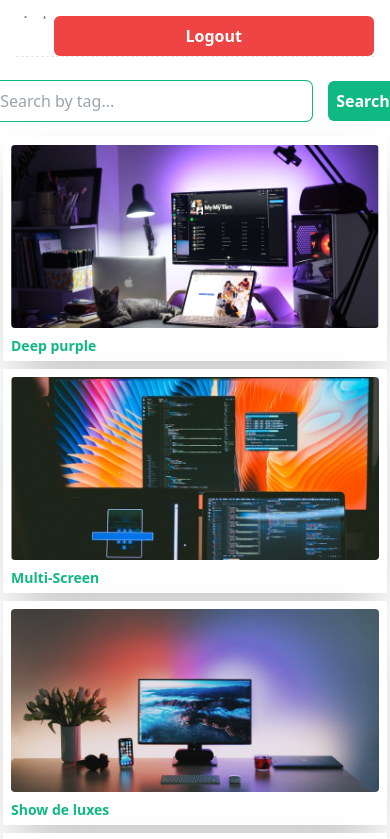
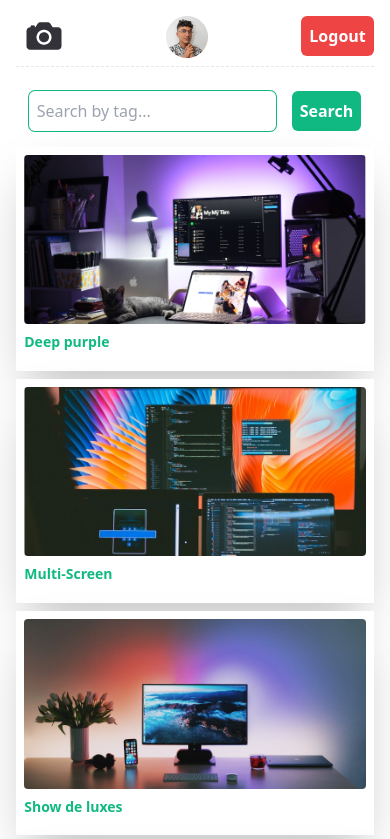
Before and after one commit to Ausranking/image-gallery, a React (Vite) app: page /gallery in a window 390 px wide. Shown: the top 839 px of the page. Built offline with nearby package versions, Linux system fonts and the light colour scheme.

Commit message:
updated mobile

```diff
--- a/index.html
+++ b/index.html
@@ -2,7 +2,7 @@
 <html lang="en">
   <head>
     <meta charset="UTF-8" />
-    <link rel="icon" type="image/svg+xml" href="public/favicon.icog" />
+    <link rel="icon" type="image/svg+xml" href="/favicon.ico" />
     <meta name="viewport" content="width=device-width, initial-scale=1.0" />
     <title>Fotoblog||HNGx</title>
   </head>
--- a/src/components/DraggableImage.jsx
+++ b/src/components/DraggableImage.jsx
@@ -26,11 +26,10 @@ const DraggableImage = ({ image }) => {
         >
           <div
             ref={imageRef}
-            className="w-[24rem] h-[14rem] shadow-2xl bg-white"
+            className="w-[24rem]  max-sm:w-fit  h-[14rem] shadow-2xl bg-white"
           >
             <img src={image.url} alt={image.title} tag={image.tag} />
             <p>{image.title}</p>
-            {/* <p>{image.tag}</p> */}
           </div>
         </Draggable>
       </div>
--- a/src/components/MainGallery.jsx
+++ b/src/components/MainGallery.jsx
@@ -72,7 +72,7 @@ const MainGallery = ({ images }) => {
               <p className="text-red-500 ">No Image Found</p>
             </div>
           ) : (
-            <div className="grid  lg:grid-cols-3 gap-2 place-content-center">
+            <div className="grid md:grid-cols-2 md:gap-8 lg:grid-cols-3 gap-2 place-content-center">
               {imagesData.map((image, index) => (
                 <DraggableImage
                   key={image.id}
--- a/src/index.css
+++ b/src/index.css
@@ -15,7 +15,7 @@
 
 @layer components {
   input {
-    @apply p-2 ring-1 ring-emerald-500 mt-2 rounded-md w-80 outline-none dark:text-black
+    @apply p-2 ring-1 ring-emerald-500 mt-2 rounded-md w-80 outline-none dark:text-black max-sm:w-min
   }
 
   img {
@@ -31,7 +31,7 @@
     z-index: 1000;
   }
   #logout-btn{
-    @apply bg-red-500 hover:bg-red-400
+    @apply bg-red-500 hover:bg-red-400 max-sm:w-min
   }
 
 }
```
